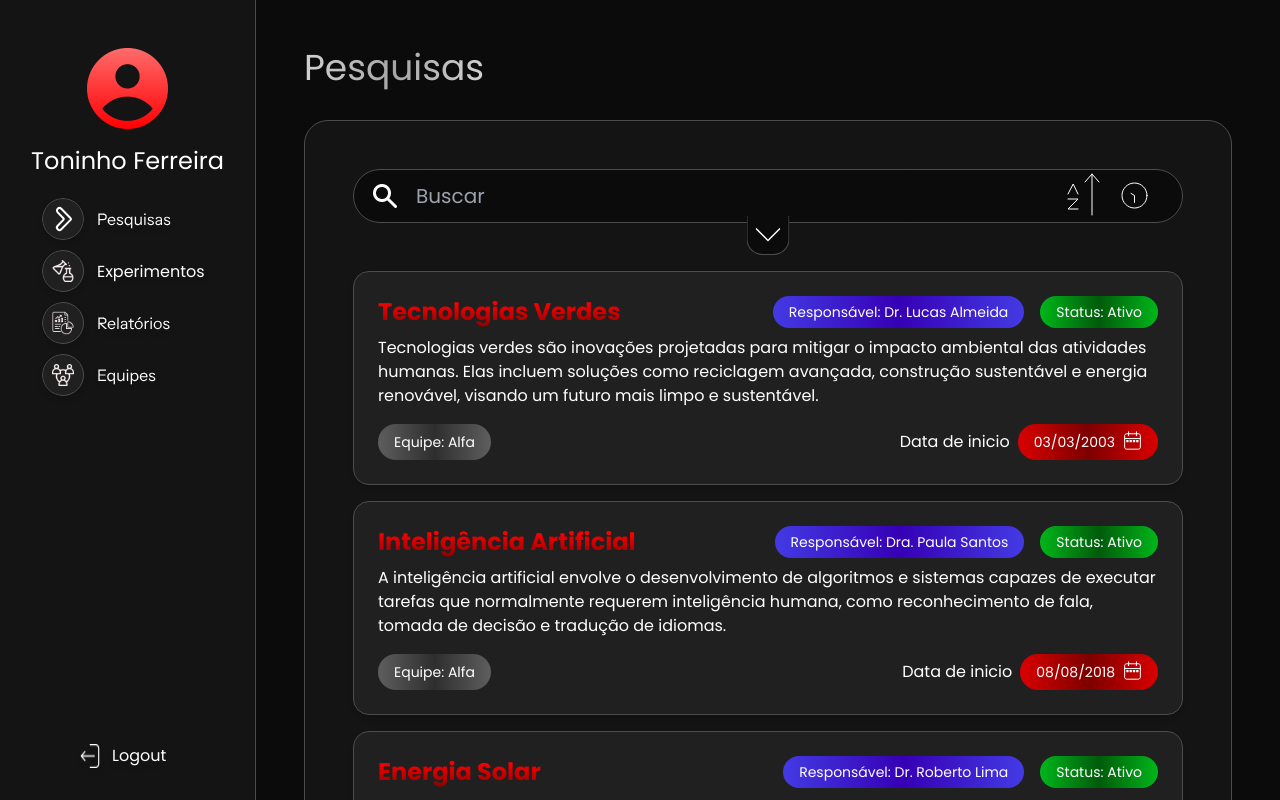
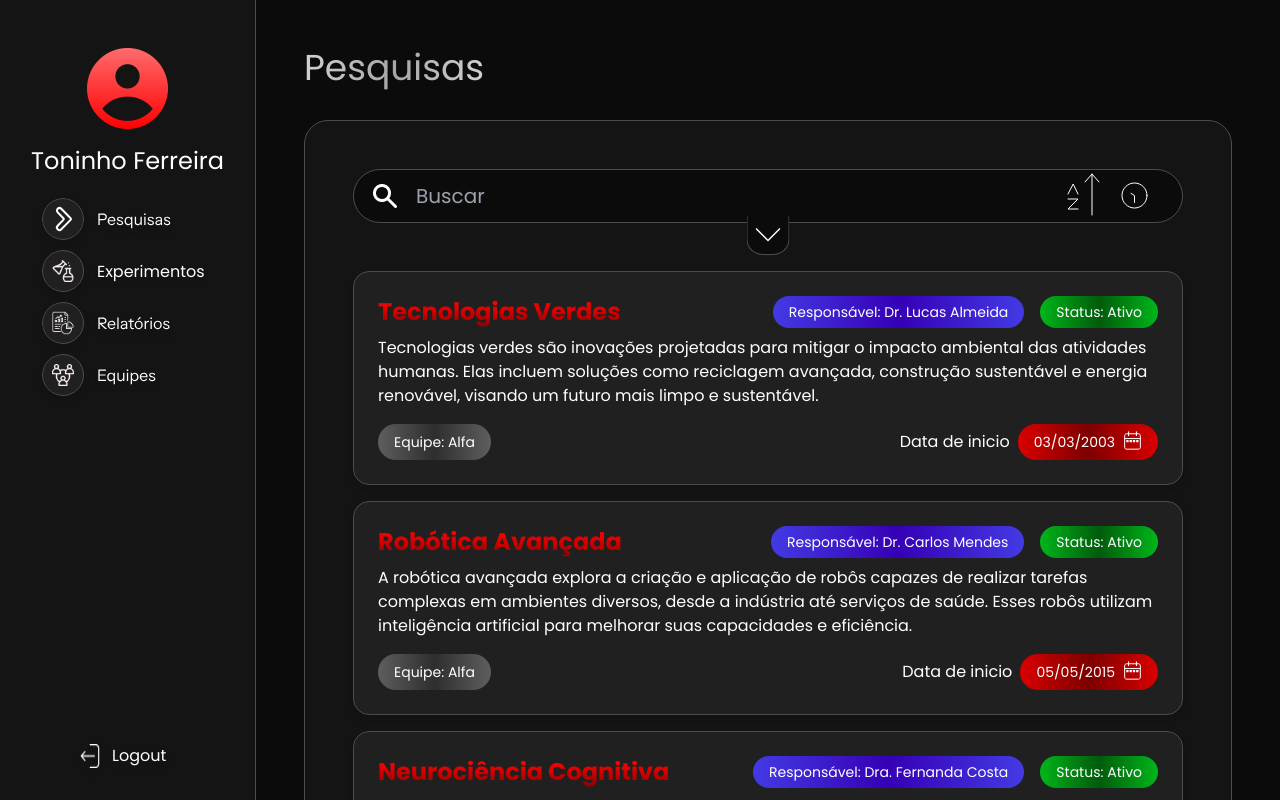
Before and after one commit to m3raak1/nero-management, a Vue app: page /pesquisas.html in a window 1280 px wide. Both pictures are taken after a click on the element 1073 px from the left and 196 px from the top of the page. Built offline with nearby package versions, Linux system fonts and the light colour scheme; data requests are answered from the project's data file; a web font is replaced by a local one.

Commit message:
ordenadores integrados na busca

```diff
--- a/src/components/Pesquisas.vue
+++ b/src/components/Pesquisas.vue
@@ -3,40 +3,49 @@ import Pesquisa from '@/components/Pesquisa.vue';
 import SearchBar from '@/components/SearchBar.vue';
 import { onMounted, ref, computed } from 'vue';
 
-//Faz comunicação com o banco de dados. Obtém todas as pesquisas.
-const researchCatalog = ref([])
-onMounted( async() => {
-    const response = await fetch('http://localhost:3000/researchCatalog')
+const researchCatalog = ref([]);
+onMounted(async () => {
+  const response = await fetch('http://localhost:3000/researchCatalog');
   researchCatalog.value = await response.json();
-})
-//Filtra resultados de pesquisa com base no valor digitado na search bar. Filtra por título, sumário e responsável
-const filteredResults = computed(() => {
-    if (searchFilter.value != '') {
-        return researchCatalog.value.filter(research => research.title.toLowerCase().includes(searchFilter.value.toLowerCase()) ||
-            research.summary.toLowerCase().includes(searchFilter.value.toLowerCase()) ||
-            research.responsible.toLowerCase().includes(searchFilter.value.toLowerCase()));
-    }
-    return sortResults(researchCatalog.value, 'time-new');
-})
+});
+
+const searchFilter = ref('');
+const filterOrder = ref('time-down');
+
 const sortResults = (catalog, type) => {
+  const sortedCatalog = [...catalog];
   switch (type) {
     case 'alphabet-down':
-            return catalog.sort((a, b) => a.title.localeCompare(b.title));
+      return sortedCatalog.sort((a, b) => a.title.localeCompare(b.title));
     case 'alphabet-up':
-            return catalog.sort((a, b) => b.title.localeCompare(a.title));
-        case 'time-old':
-            return catalog;
-        case 'time-new':
-            return catalog.sort((a, b) => b.researchId - a.researchId   );
+      return sortedCatalog.sort((a, b) => b.title.localeCompare(a.title));
+    case 'time-down':
+      return sortedCatalog.sort((a, b) => b.researchId - a.researchId);
+    case 'time-up':
+      return sortedCatalog.sort((a, b) => a.researchId - b.researchId);
   }
+};
+
+const filteredResults = computed(() => {
+  let results = researchCatalog.value;
+
+  if (searchFilter.value !== '') {
+    results = results.filter(research =>
+      research.title.toLowerCase().includes(searchFilter.value.toLowerCase()) ||
+      research.summary.toLowerCase().includes(searchFilter.value.toLowerCase()) ||
+      research.responsible.toLowerCase().includes(searchFilter.value.toLowerCase())
+    );
   }
 
-//Obtém valor digitado na search bar
-const searchFilter = ref('')
+  return sortResults(results, filterOrder.value);
+});
+
 const handleSearch = (search) => {
   searchFilter.value = search.value;
+  filterOrder.value = search.order.type + '-' + search.order.direction;
 };
 </script>
+
 
 <template>
     <div class="flex-1 h-screen overflow-y-scroll scroll-m-1">
--- a/src/components/SearchBar.vue
+++ b/src/components/SearchBar.vue
@@ -4,29 +4,33 @@ import searchIcon from '../assets/img/procurar 1.png'
 import SearchBarFilter from './SearchBarFilter.vue';
 import Svg from './Svg.vue';
 
+
 const emit = defineEmits(['search'])
 const search = (e) => {
-    console.log(Object.entries(computers.value).filter(([key, value]) => value[0] === true)[0]);
     emit('search', {
         value: e.target.value,
-        computer: `${Object.entries(computers.value).filter(([key, value]) => value[0] === true).map(([key]) => key)}`
+        order: order.value
     })
 };
 
-const computers = ref({
-    alphabetic: [false, "down"],
-    time: [true, "down"]
+const order = ref({
+    type: 'time',
+    direction: 'down'
 })
 
-const toggleAlphabetic = () => {
-    computers.value.time = [false, !computers.value.time[1]]
-    computers.value.alphabetic = [true, computers.value.alphabetic[1] === 'down' ? "up" : "down"];
+const inputSearch = ref('')
+const toggleOrder = (type) => {
+    order.value = {
+        type: type,
+        direction: order.value.direction === 'up' ? "down" : "up"
+    }
+    search({
+        target: {
+            value: inputSearch.value
+        }
+    })
 }
 
-const toggleTime = () => {
-    computers.value.alphabetic = [false, !computers.value.alphabetic[1]]
-    computers.value.time = [true, computers.value.time[1] === 'down' ? "up" : "down"];
-}
 
 </script>
 
@@ -35,15 +39,15 @@ const toggleTime = () => {
         <label class="sr-only">Buscar pesquisas</label>
         <img :src="searchIcon" class=" z-10 pointer-events-none pl-4"/>
         <div class="pl-3 w-full flex items-center justify-between">
-            <input type="text" @input="search" class="py-3 pl-1 w-4/6 outline-none rounded-full bg-indigoBackground text-gray-200 text-xl font-sans" placeholder="Buscar">
+            <input type="text" @input="search" v-model="inputSearch" class="py-3 pl-1 w-4/6 outline-none rounded-full bg-indigoBackground text-gray-200 text-xl font-sans" placeholder="Buscar">
             <div class="flex items-center px-8 gap-8">
-                <span class="relative cursor-pointer" @click="toggleAlphabetic">
+                <span class="relative cursor-pointer" @click="toggleOrder('alphabet')">
                     <Svg name="alphabetical"/>
-                    <Svg name="pointer" :class="['absolute -top-2 -right-3 cursor-pointer transition-all', !computers.alphabetic[0] ? 'hidden' : 'block', computers.alphabetic[1] === 'up' ? 'rotate-180' : 'rotate-0']"/>
+                    <Svg name="pointer" :class="['absolute -top-2 -right-3 cursor-pointer transition-all', order.type === 'alphabet' ? 'block' : 'hidden', order.direction  === 'up' ? 'rotate-180' : 'rotate-0']"/>
                 </span>
-                <span class="relative cursor-pointer" @click="toggleTime">
+                <span class="relative cursor-pointer" @click="toggleOrder('time')">
                     <Svg name="clock"/>
-                    <Svg name="pointer" :class="['absolute -top-2 -right-3 cursor-pointer transition-all', !computers.time[0] ? 'hidden' : 'block', computers.time[1] === 'up' ? 'rotate-180' : 'rotate-0']"/>
+                    <Svg name="pointer" :class="['absolute -top-2 -right-3 cursor-pointer transition-all', order.type === 'time' ? 'block' : 'hidden', order.direction === 'up' ? 'rotate-180' : 'rotate-0']"/>
                 </span>
             </div>
         </div>
```
Lines whose indentation alone changed are shown as unchanged.
